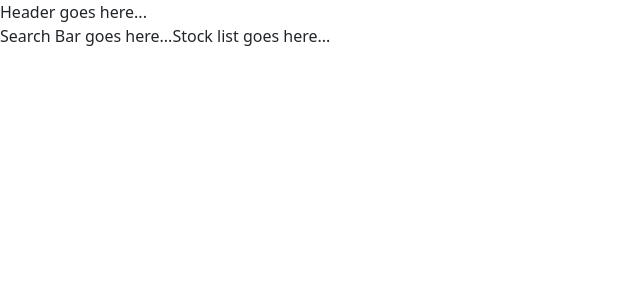
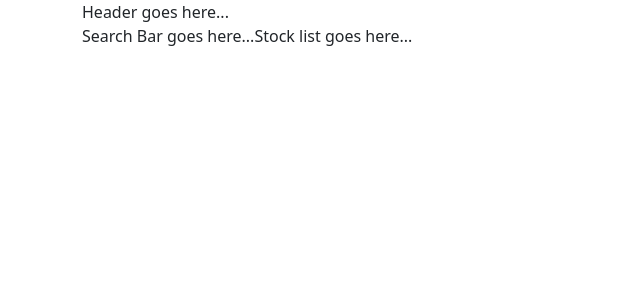
Before and after one commit to arhillis/trading-app, a React (Create React App) app: page / in a window 1280 px wide. Shown: the top 300 px of the page, without its empty margins (0-640 px from the left). Built offline with nearby package versions, Linux system fonts and the light colour scheme.

Commit message:
Container added, got rid of comment

```diff
--- a/src/App.js
+++ b/src/App.js
@@ -8,7 +8,7 @@ import Details from './routes/details';
 import Header from './components/header';
 
 function App() {
-  return (<>
+  return (<div className='container'>
           <Header />
           <BrowserRouter>
             <Routes>
@@ -16,18 +16,7 @@ function App() {
               <Route path='/details/:symbol' element={<Details />} />
             </Routes>
           </BrowserRouter>
-          </>);
+          </div>);
 }
 
 export default App;
-{/*
-    <div className="App">
-
-
-
-
-
-
-
-
-    </div>*/}
```
